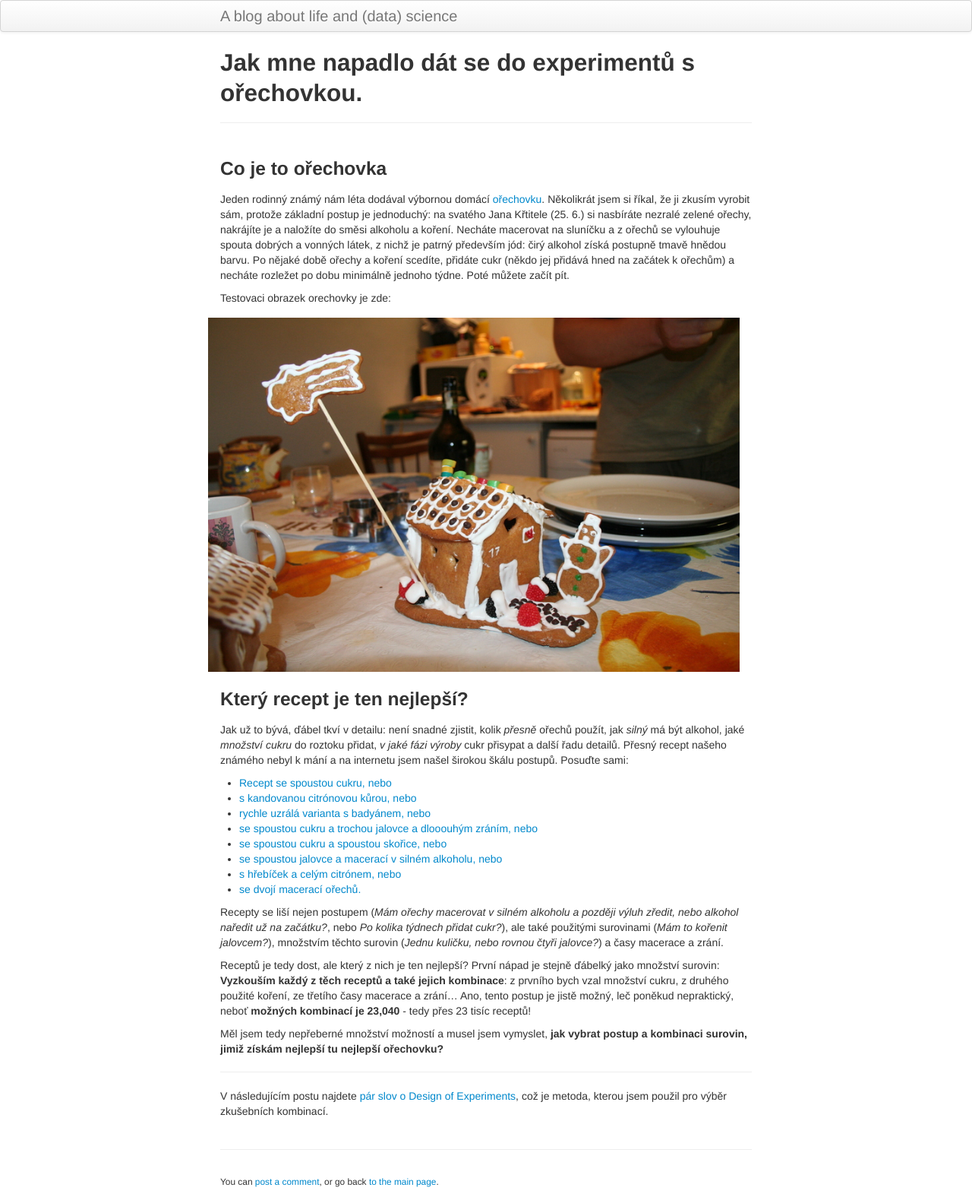
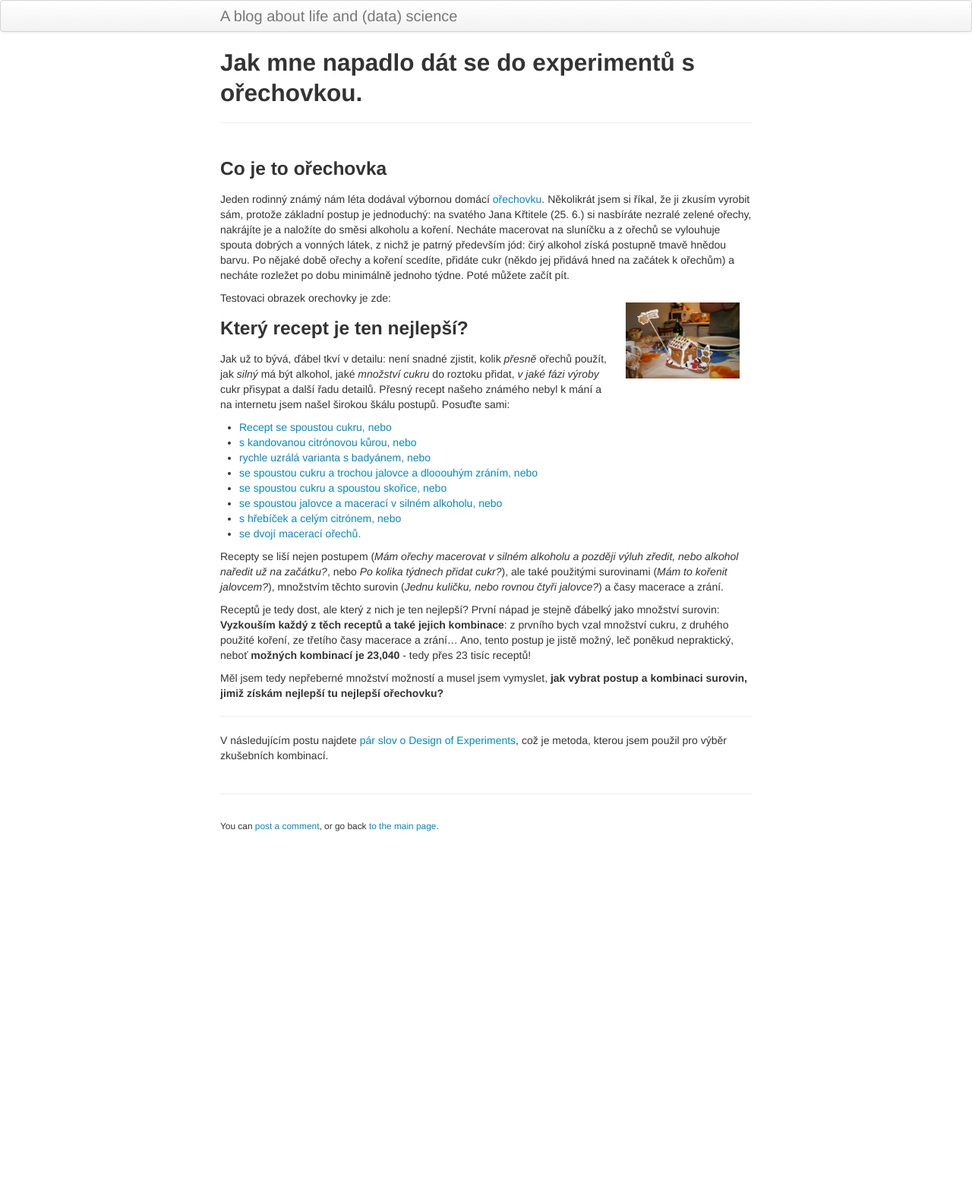
Before and after one commit to vojtech-filipec/vojtech-filipec.github.io, a Jekyll site: the page built from pages/orechovka1.md, in a window 1280 px wide. Shown: the whole page at 76% size. Built offline with Jekyll 4.4.1, drawn with Linux system fonts in a browser that asks for light colours; after the commit the page ends 1107 px from its top, so only the background shows below that.

Commit message:
image size in double quotation

```diff
--- a/pages/orechovka1.md
+++ b/pages/orechovka1.md
@@ -8,7 +8,7 @@ description: Od prvního nápadu k plánu designů.
 
 Jeden rodinný známý nám léta dodával výbornou domácí [ořechovku](https://cs.wikipedia.org/wiki/O%C5%99echovka_(n%C3%A1poj)). Několikrát jsem si říkal, že ji zkusím vyrobit sám, protože základní postup je jednoduchý: na svatého Jana Křtitele (25. 6.) si nasbíráte nezralé zelené ořechy, nakrájíte je a naložíte do směsi alkoholu a koření. Necháte macerovat na sluníčku a z ořechů se vylouhuje spouta dobrých a vonných látek, z nichž je patrný především jód: čirý alkohol získá postupně tmavě hnědou barvu. Po nějaké době ořechy a koření scedíte, přidáte cukr (někdo jej přidává hned na začátek k ořechům) a necháte rozležet po dobu minimálně jednoho týdne. Poté můžete začít pít.
 
-Testovaci obrazek orechovky je zde: ![orechovka hotova](../assets/orechovka/pernikova_chaloupka3.jpg){: width=150 height=100 style="float:right; padding:16px"}
+Testovaci obrazek orechovky je zde: ![orechovka hotova](../assets/orechovka/pernikova_chaloupka3.jpg){: width="150" height="100" style="float:right; padding:16px"}
 
 ### Který recept je ten nejlepší?
 
```
